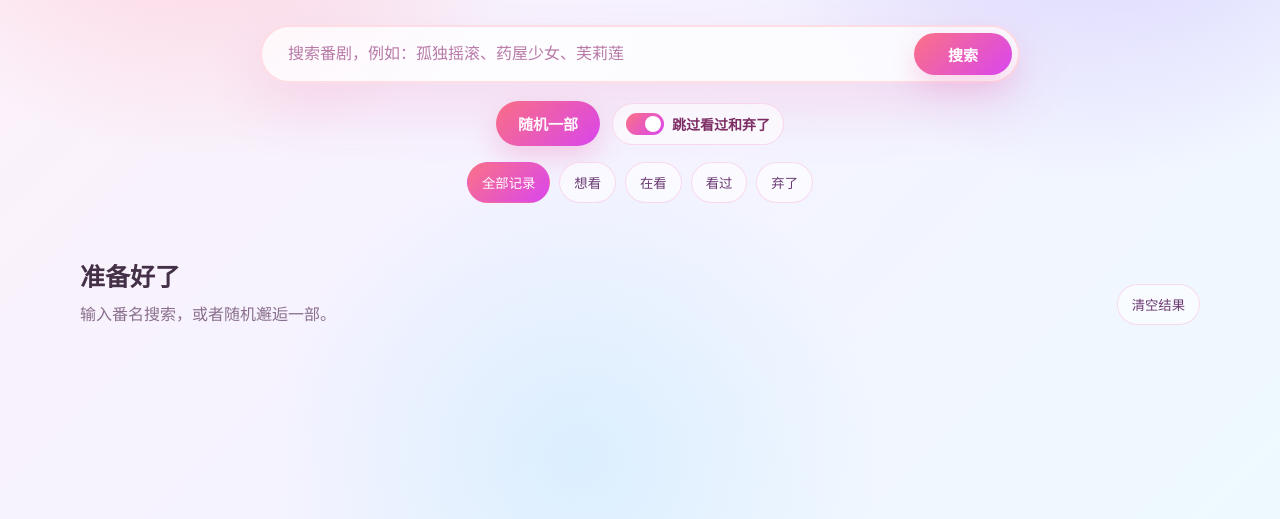
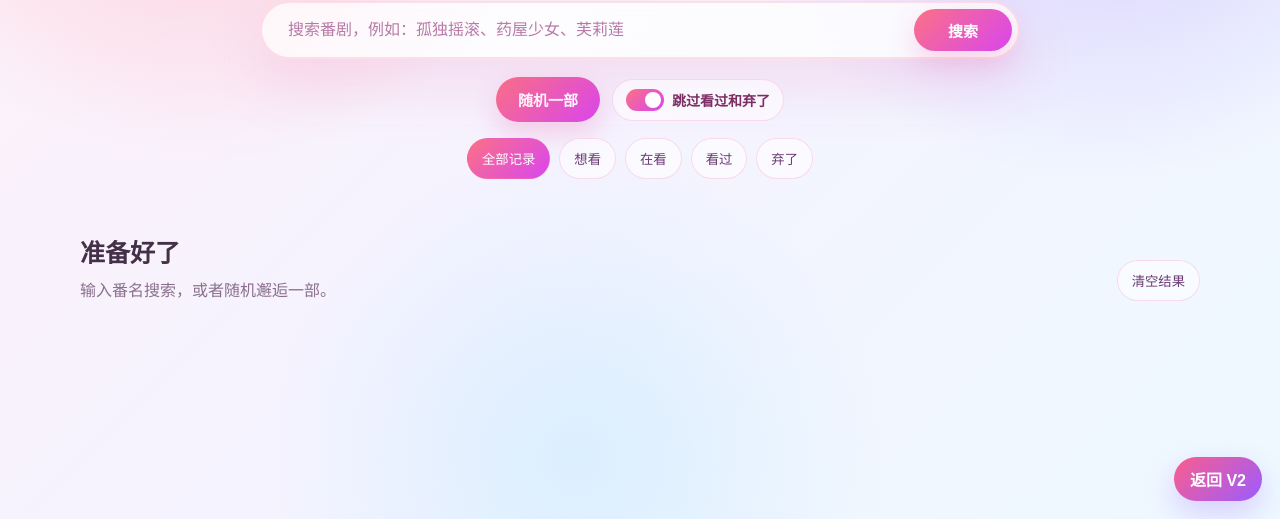
Before and after one commit to xwhy1120/anime-home, a plain HTML site: page v1/index.html in a window 1280 px wide. Shown: the part 281-800 px from the top of the page. Drawn offline with Linux system fonts and the light colour scheme.

Commit message:
Add back-v2-link styles for fixed positioning

```diff
--- a/v1/style.css
+++ b/v1/style.css
@@ -490,3 +490,16 @@ h1 {
     height: 360px;
   }
 }
+.back-v2-link {
+  position: fixed;
+  right: 18px;
+  bottom: 18px;
+  z-index: 9999;
+  padding: 10px 16px;
+  border-radius: 999px;
+  color: white;
+  text-decoration: none;
+  font-weight: 700;
+  background: linear-gradient(135deg, #fb5d8d, #9b5cff);
+  box-shadow: 0 12px 30px rgba(155, 92, 255, 0.28);
+}
```
